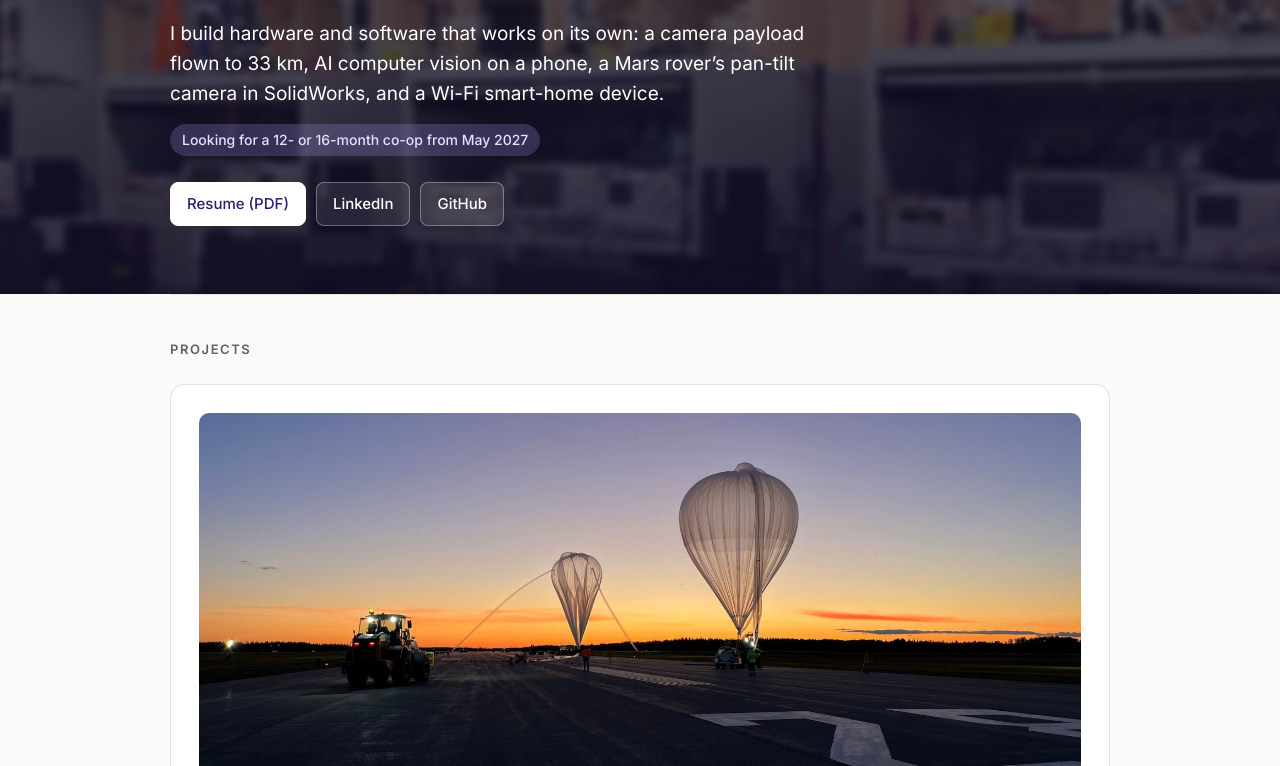
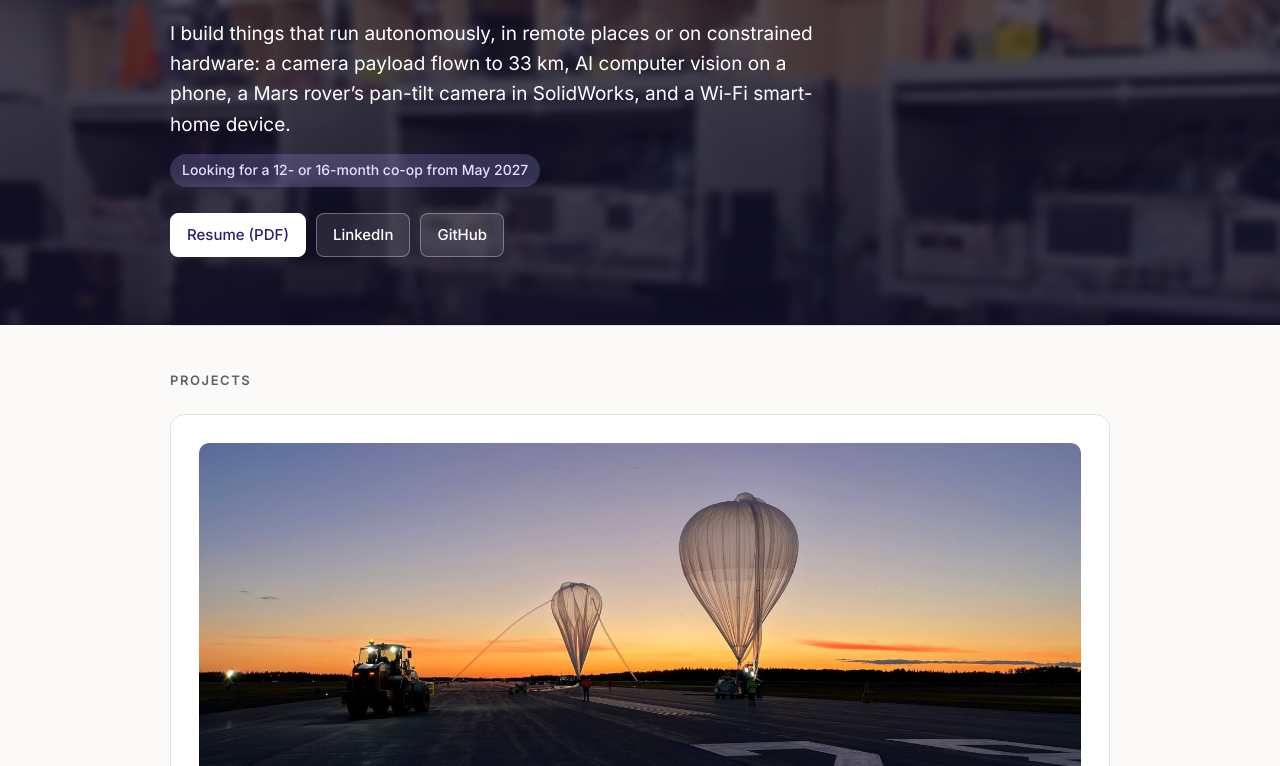
Before and after one commit to mmbaguette/mmbaguette.github.io, a plain HTML site: page index.html in a window 1280 px wide. Shown: the part 236-1002 px from the top of the page. Drawn offline with Linux system fonts and the light colour scheme.

Commit message:
intro update

```diff
--- a/index.html
+++ b/index.html
@@ -172,7 +172,7 @@
 <header class="hero">
   <h1>Ali Mohammed-Ali</h1>
   <p class="role">Electrical Engineering student · Western University · London, Ontario</p>
-  <p class="pitch">I build hardware and software that works on its own: a camera payload flown to 33&nbsp;km, AI computer vision on a phone, a Mars rover’s pan-tilt camera in SolidWorks, and a Wi-Fi smart-home device.</p>
+  <p class="pitch">I build things that run autonomously, in remote places or on constrained hardware: a camera payload flown to 33&nbsp;km, AI computer vision on a phone, a Mars rover’s pan-tilt camera in SolidWorks, and a Wi-Fi smart-home device.</p>
   <span class="avail">Looking for a 12- or 16-month co-op from May 2027</span>
   <div class="btns">
     <a class="btn primary" href="resume.pdf">Resume (PDF)</a>
```
